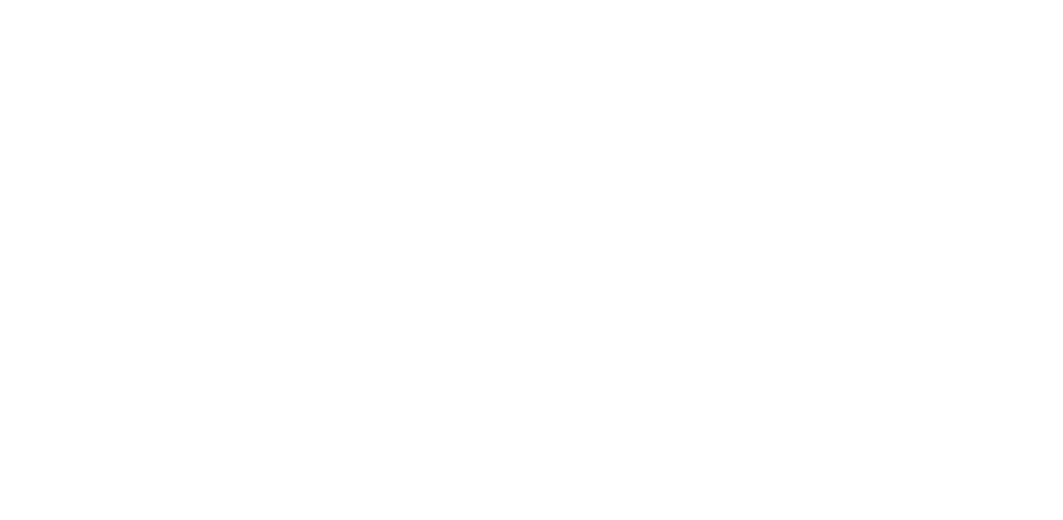
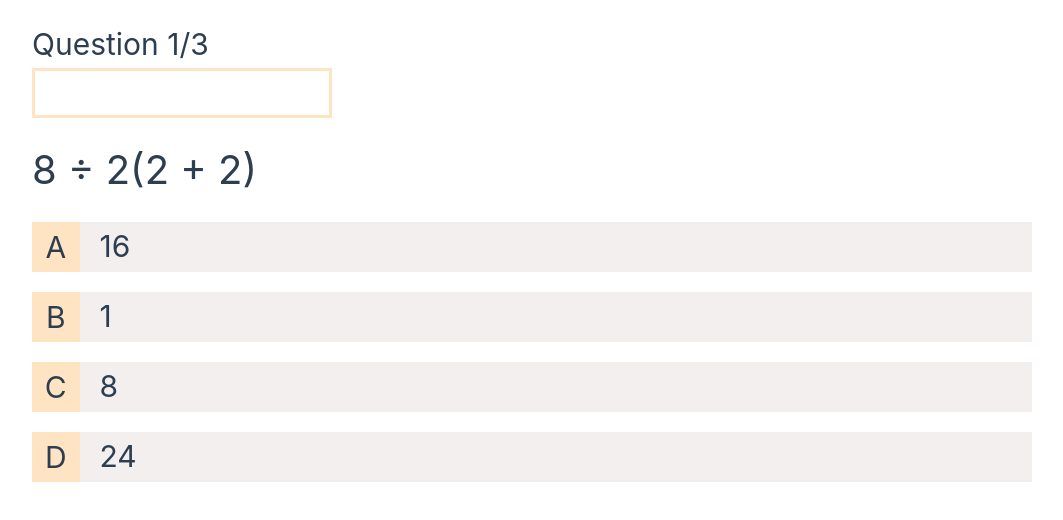
Before and after one commit to muendokennedy/vue-quiz-app, a Vue app: page /quiz/1 in a window 1280 px wide. Before the commit this address had no page. Shown: the top 520 px of the page, without its empty margins (108-1171 px from the left). Built offline with nearby package versions, Linux system fonts and the light colour scheme.

Commit message:
Added the Question and QuizHeader component together with the QuizView to make the code blocks more readable

```diff
--- /dev/null
+++ b/src/components/Question.vue
@@ -0,0 +1,51 @@
+<script setup>
+import { defineProps } from 'vue';
+
+const {question} = defineProps([
+  'question'
+])
+</script>
+
+<template>
+  <div class="question-container">
+    <h1 class="question">{{ question.text }}</h1>
+  </div>
+  <div class="options-container">
+    <div v-for="option in question.options" :key="option.id" class="option">
+      <p class="option-label">{{ option.label }}</p>
+        <div class="option-value">
+          <p>{{ option.text }}</p>
+        </div>
+    </div>
+  </div>
+</template>
+
+<style scoped>
+.question-container{
+  margin-top: 20px;
+}
+.question{
+  font-size: 40px;
+  margin-bottom: 20px;
+}
+.option{
+  display: flex;
+  margin-bottom: 20px;
+  cursor: pointer;
+}
+.option-label{
+  background: bisque;
+  width: 50px;
+  height: 50px;
+  font-size: 30px;
+  display: flex;
+  align-items: center;
+  justify-content: center;
+}
+.option-value{
+  background: rgb(244,239,239);
+  width: 100%;
+  font-size: 30px;
+  padding: 0 20px;
+}
+</style>
--- /dev/null
+++ b/src/components/QuizHeader.vue
@@ -0,0 +1,26 @@
+<template>
+    <header>
+      <h4>Question 1/3</h4>
+      <div class="bar">
+        <div class="completion"></div>
+      </div>
+    </header>
+</template>
+<style scoped>
+header{
+  margin-top: 20px;
+}
+header h4{
+  font-size: 30px;
+}
+.bar{
+  width: 300px;
+  height: 50px;
+  border: 3px solid bisque;
+}
+.completion{
+  height: 100%;
+  width: 0%;
+  background: bisque;
+}
+</style>
--- a/src/router/index.js
+++ b/src/router/index.js
@@ -1,11 +1,17 @@
 import { createRouter, createWebHistory } from "vue-router"
 import quizesView from '../views/QuizesView.vue'
+import quizView from '../views/QuizView.vue'
 
 const routes = [
   {
     path: '/',
     component: quizesView,
     name: 'quizes',
+  },
+  {
+    path: '/quiz/:id',
+    name: 'quiz',
+    component: quizView,
   }
 ]
 
--- /dev/null
+++ b/src/views/QuizView.vue
@@ -0,0 +1,29 @@
+<script setup>
+import Question from '../components/Question.vue'
+import QuizHeader from '../components/QuizHeader.vue';
+import { useRoute } from 'vue-router';
+import { ref } from 'vue';
+import quizes from '../data/quizes.json';
+
+const route = useRoute()
+
+const quizId = parseInt(route.params.id)
+
+const currentQuestionIndex = ref(0)
+
+const quiz = quizes.find(quiz => quiz.id === quizId)
+
+</script>
+
+<template>
+  <div>
+    <QuizHeader/>
+      <div>
+        <Question :question="quiz.questions[currentQuestionIndex]"/>
+      </div>
+  </div>
+</template>
+
+<style scoped>
+
+</style>
```
